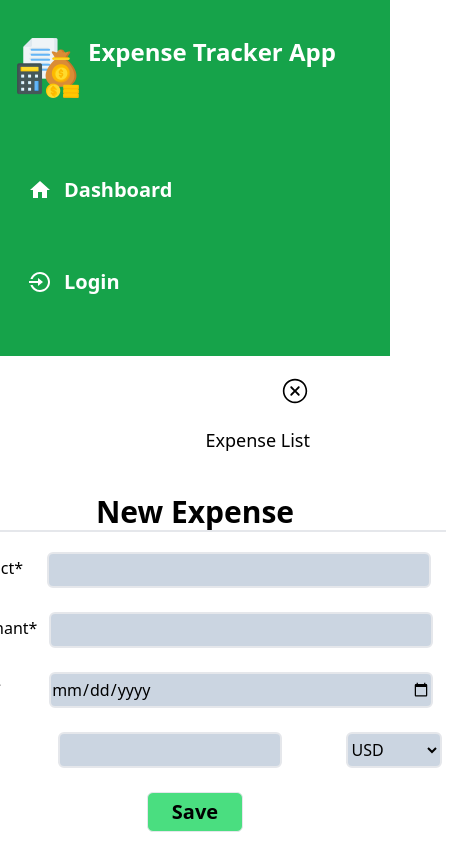
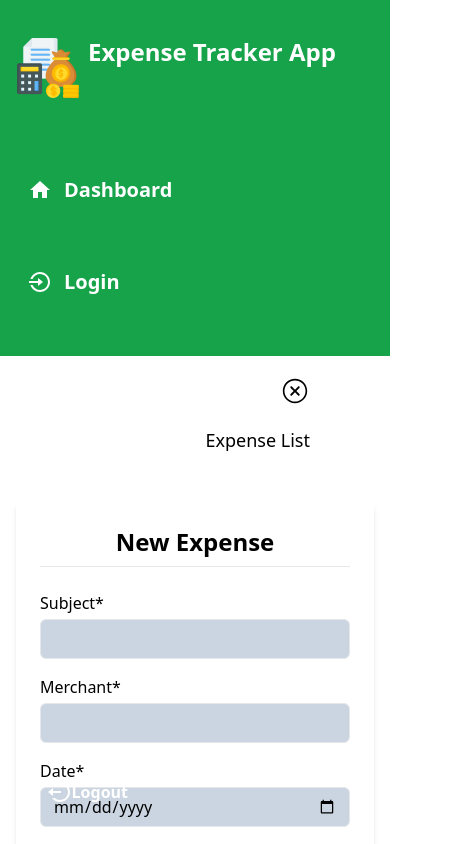
Before and after one commit to anus26/Expense-Tracker-App, a React (Vite) app: page /dashboard in a window 390 px wide. Both pictures are taken after a click on the button "+ add expense". Shown: the top 844 px of the page, 454 px wide, since content can reach past the window. Built offline with nearby package versions, Linux system fonts and the light colour scheme; no server answers; the database is empty.

Commit message:
responsive

```diff
--- a/src/Components/ExpenseForm.jsx
+++ b/src/Components/ExpenseForm.jsx
@@ -45,39 +45,64 @@ const ExpenseForm = () => {
   return (
   <>
 
-    <div className='expense form '>
- <h1 className='font-semibold text-3xl border-b-2 m-2 flex items-center justify-center'>New Expense</h1>
-<form  onSubmit={handelDataadd} className='flex flex-col '>
-  <div  className='flex items-center justify-center m-3 gap-6 ' >
+ <div className="p-4 w-full flex justify-center">
+  <div className="w-full max-w-xl bg-white shadow-md rounded-md p-6">
+    <h1 className="font-semibold text-2xl text-center border-b pb-2 mb-6">
+      New Expense
+    </h1>
 
-<label className="block font-medium mb-1 ">
-  Subject*
-</label>
-  <input type="text" value={subject} onChange={(e)=>setSubject(e.target.value)} className='w-96 h-9 border-2 bg-slate-300  rounded-md focus:ring-2 focus:ring-blue-200 focus:outline-none ' />
+    <form onSubmit={handelDataadd} className="space-y-4">
+      {/* Subject */}
+      <div>
+        <label className="block font-medium mb-1">Subject*</label>
+        <input
+          type="text"
+          value={subject}
+          onChange={(e) => setSubject(e.target.value)}
+          className="w-full h-10 border bg-slate-300 rounded-md px-3 focus:ring-2 focus:ring-blue-200 focus:outline-none"
+        />
       </div>
-  <div className='flex items-center justify-center m-3 gap-3'>
 
-<label  className="block font-medium mb-1 text-right">
-  Merchant*
-</label>
-  <input type="text" value={Merchant} onChange={(e)=>setMerchant(e.target.value)} className='w-96 h-9 border-2 bg-slate-300 rounded-md focus:ring-2 focus:ring-blue-200 focus:outline-none' />
+      {/* Merchant */}
+      <div>
+        <label className="block font-medium mb-1">Merchant*</label>
+        <input
+          type="text"
+          value={Merchant}
+          onChange={(e) => setMerchant(e.target.value)}
+          className="w-full h-10 border bg-slate-300 rounded-md px-3 focus:ring-2 focus:ring-blue-200 focus:outline-none"
+        />
       </div>
-  <div className='flex items-center justify-center m-3 gap-12'>
 
-<label  className='block font-medium mb-1' >
-  Date*
-</label>
-   <input type="date" value={Date} onChange={(e)=>setDate(e.target.value)}  className='w-96 h-9 border-2 bg-slate-300 rounded-md focus:ring-2 focus:ring-blue-200 focus:outline-none' />
+      {/* Date */}
+      <div>
+        <label className="block font-medium mb-1">Date*</label>
+        <input
+          type="date"
+          value={Date}
+          onChange={(e) => setDate(e.target.value)}
+          className="w-full h-10 border bg-slate-300 rounded-md px-3 focus:ring-2 focus:ring-blue-200 focus:outline-none"
+        />
       </div>
-  <div  className='flex items-center justify-center m-3 gap-16'>
 
-<label  className='block font-medium mb-1 '>
-  Total*
-</label>
-  <input type="number" value={Total} onChange={(e)=>setTotal(e.target.value)} className='w-56 h-9 border-2 bg-slate-300 rounded-md focus:ring-2 focus:ring-blue-200 focus:outline-none' />
-  <div className=''>
+      {/* Total and Currency */}
+      <div className="flex flex-col sm:flex-row sm:items-center sm:gap-4">
+        <div className="flex-1">
+          <label className="block font-medium mb-1">Total*</label>
+          <input
+            type="number"
+            value={Total}
+            onChange={(e) => setTotal(e.target.value)}
+            className="w-full h-10 border bg-slate-300 rounded-md px-3 focus:ring-2 focus:ring-blue-200 focus:outline-none"
+          />
+        </div>
 
-<select onChange={(e)=>setCurrency(e.target.value)} className='w-24 rounded-md  border-2 h-9 bg-slate-300 focus:ring-2 focus:ring-blue-200 focus:outline-none'  >
+        <div className="flex-1 mt-4 sm:mt-0">
+          <label className="block font-medium mb-1">Currency</label>
+          <select
+            onChange={(e) => setCurrency(e.target.value)}
+            className="w-full h-10 border bg-slate-300 rounded-md px-3 focus:ring-2 focus:ring-blue-200 focus:outline-none"
+          >
             <option value="USD">USD</option>
             <option value="RS">RS</option>
             <option value="UR">UR</option>
@@ -85,14 +110,19 @@ const ExpenseForm = () => {
         </div>
       </div>
 
-<div className='flex justify-center  m-3'>
-
-<button type='submit' className='font-bold text-xl border  w-24 h-10 transition-all duration-500 rounded-md  bg-green-400 hover:bg-black hover:text-white'>Save</button>
+      {/* Submit Button */}
+      <div className="flex justify-center pt-2">
+        <button
+          type="submit"
+          className="w-28 h-10 bg-green-500 text-white font-bold rounded-md hover:bg-black transition-all duration-300"
+        >
+          Save
+        </button>
       </div>
     </form>
+  </div>
+</div>
 
-
-    </div>
 
   </>
   )
--- a/src/Components/ExpenseList.jsx
+++ b/src/Components/ExpenseList.jsx
@@ -1,6 +1,9 @@
 import React, { useState, useRef } from 'react'
 import { useExpenses } from '../Context/Expenses'
 import { FiFilter } from "react-icons/fi";
+import { MdOutlineSystemSecurityUpdate } from "react-icons/md";
+import { FaDeleteLeft } from "react-icons/fa6";
+
 const ExpenseList = () => {
   const { expenses, updateExpense, deleteExpense,filterExpensesBySubject} = useExpenses();
 
@@ -82,8 +85,8 @@ const handlefilter = async (e) => {
   return (
     <>
       <div className='expenses list'>
-        <h1 className="text-2xl font-bold mb-4">Expenses List</h1>
-<div className='filter relative flex items-end justify-end font-semibold text-2xl m-2 scroll-m-3  '>
+        <h1 className="text-2xl font-bold mb-4 sm:text-center xs:text-center">Expenses List</h1>
+<div className='filter relative flex items-end justify-end font-semibold text-2xl m-2 scroll-m-3   '>
   <button className='hover:bg-slate-100 rounded-full drop-shadow-xl p-2 shadow-md  scroll-smooth '>
         <FiFilter onClick={()=>setOpenFilter(!openFilter)}   />
 
@@ -106,7 +109,9 @@ const handlefilter = async (e) => {
 
 
 </div>
-        <table className='table table-zebra w-full'>
+<div className='overflow-x-auto snap-x snap-mandatory'>
+
+        <table className='table-auto  md:table-fixed table-zebra w-full '>
 
           <thead>
             <tr className='bg-gray-200 text-left'>
@@ -120,18 +125,20 @@ const handlefilter = async (e) => {
           <tbody>
             {Array.isArray(expenses) && expenses.length > 0 ? (
               expenses.map((item) => (
-                <tr key={item.id} className='border-t'>
-                  <td className='px-4 py-2'>{item.subject}</td>
-                  <td className='px-4 py-2'>{item.Merchant}</td>
-                  <td className='px-4 py-2'>{item.Date}</td>
-                  <td className='px-4 py-2'>{item.Total}</td>
+                <tr key={item.id} className='border-t snap-start '>
+                  <td className='px-4 py-2 '>{item.subject}</td>
+                  <td className='px-4 py-2 '>{item.Merchant}</td>
+                  <td className='px-4 py-2  '>{item.Date}</td>
+                  <td className='px-4 py-2 '>{item.Total}</td>
                   <td className='px-4 py-2 flex gap-2'>
-                    <button className="btn btn-sm btn-info" onClick={() => handleEditClick(item)}>
+                    <button className="btn btn-sm btn-info sm:hidden md:block xs:hidden" onClick={() => handleEditClick(item)}>
                       Update
                     </button>
-                    <button className="btn btn-sm btn-error" onClick={() => handleDeleteClick(item.id)}>
+                      < MdOutlineSystemSecurityUpdate onClick={() => handleEditClick(item)} className='md:hidden'/>
+                    <button className="btn btn-sm btn-error sm:hidden md:block xs:hidden" onClick={() => handleDeleteClick(item.id)}>
                       Delete
                     </button>
+                    <FaDeleteLeft  onClick={() => handleDeleteClick(item.id)} className='md:hidden'/>
                   </td>
                 </tr>
               ))
@@ -169,6 +176,7 @@ const handlefilter = async (e) => {
           </form>
         </div>
       </dialog>
+              </div>
     </>
   );
 };
--- a/src/pages/Dashboard.jsx
+++ b/src/pages/Dashboard.jsx
@@ -99,14 +99,13 @@ const handleListToggle = () => {
     )}
 
 
-      { !showform && !showList && (<div className=' m-24 flex flex-wrap    gap-10 items-center justify-center border border-r-gray-600 bg-green-200 rounded-lg border-none'>
+      { !showform && !showList && (<div className=' m-4 sm:m-6 xs:m-2  md:m-10 flex flex-wrap    gap-10 items-center justify-center border border-r-gray-600 bg-green-200  rounded-lg border-none'>
 
   <div>
 
 
    <h2 className='text-xl font-bold mb-4  '>📅 Monthly Expenses</h2>
-
-  <div className='w-96 h-96  sm:w-96 sm:h-96 '>
+<div className='w-96 sm:w-72 xs:w-60 sm:h-96 h-96 '>
       <Bar data={monthlyChartData}   />
   </div>
   </div>
@@ -114,7 +113,7 @@ const handleListToggle = () => {
 <div>
 
   <h2 className='text-xl font-bold mb-4'>📅 Daily Expenses</h2>
-  <div className='w-96 h-96 sm:w-96 sm:h-96  '>
+<div className='w-96 sm:w-72 xs:w-60 sm:h-96 h-96'>
       <Bar data={DailyChartData}   />
 </div>
   </div>
--- a/tailwind.config.js
+++ b/tailwind.config.js
@@ -6,7 +6,8 @@ export default {
   theme: {
 
         screens:{
-      sm:"200px",
+      xs:"256px",
+      sm:"384px",
       md:"768px",
       lg:"1024px",
       xl:"1280px",
```
Lines whose indentation alone changed are shown as unchanged.
